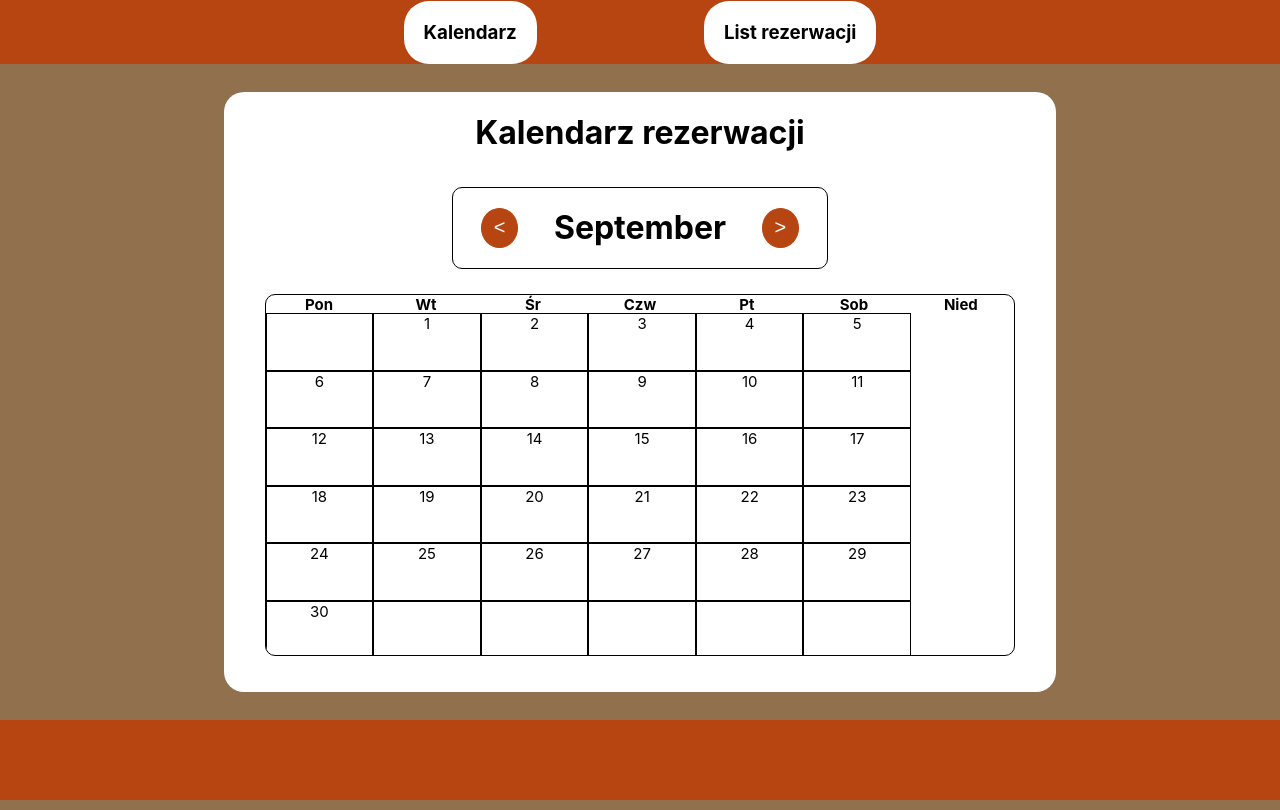
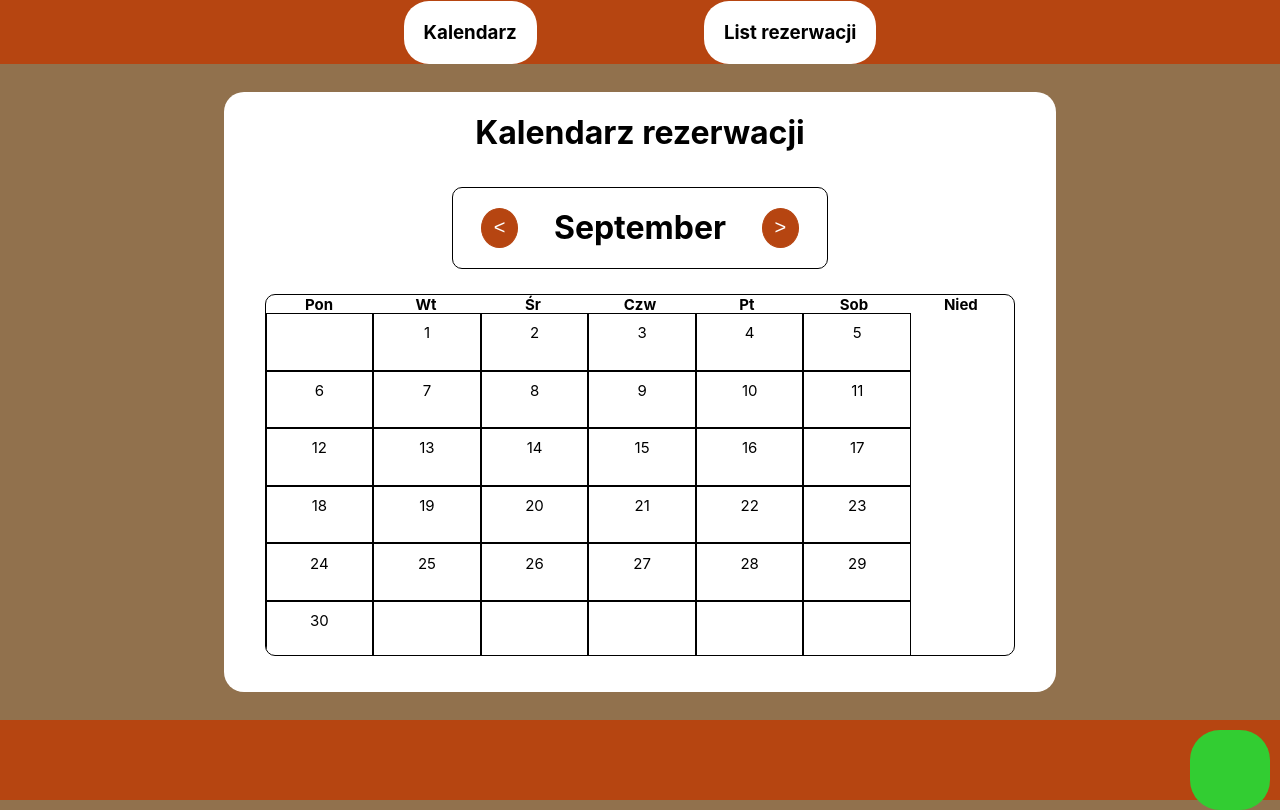
Before and after one commit to DaniilGamers/Lider2026Project.repo, a React (Create React App) app: page /kalendarz in a window 1280 px wide. Built offline with nearby package versions, Linux system fonts and the light colour scheme; no server answers.

Commit message:
Day 9 - 19.10.2026

```diff
--- a/src/Components/Calendar/CalendarComponent.module.css
+++ b/src/Components/Calendar/CalendarComponent.module.css
@@ -117,5 +117,9 @@
     display: flex;
     justify-content: center;
     border: 1px solid black;
+    display: flex;
+    flex-direction: column;
+    justify-content: space-around;
+    align-items: center;
 
 }
--- a/src/Components/Calendar/CalendarComponent.tsx
+++ b/src/Components/Calendar/CalendarComponent.tsx
@@ -9,9 +9,7 @@ const CalendarComponent = () => {
 
     const [startDay, setStartDay] = useState(0)
 
-    const [endDay, setEndDay] = useState(0)
-
-    const monthNumber = currentDate.getMonth() + 1;
+    const [reserveDate, setReserveDate] = useState([])
 
     let monthName = currentDate.toLocaleString("default", { month: "long" });
     monthName = monthName.charAt(0).toUpperCase() + monthName.slice(1);
@@ -30,6 +28,11 @@ const CalendarComponent = () => {
         // @ts-ignore
         setDaysInMonth(days);
         setStartDay(new Date(year, month, 0).getDay());
+
+         fetch('http://localhost:8000/rezerwacje')
+            .then(res => res.json())
+            .then(data => setReserveDate(data))
+            .catch(err => console.log(err));
 
 
 
@@ -84,7 +87,36 @@ const CalendarComponent = () => {
                             {daysInMonth.map((day) => <div className={css.daysEachBox} key={day}>{
                             // @ts-ignore
                             day.getDate()
-                            }</div>)}
+                            }
+                            <div>{reserveDate.map((res: any, i: number) => {
+                                if (!res.date) return null;
+
+                                const resDate = new Date(res.date);
+
+                                const isSameDay =
+                                    // @ts-ignore
+                                    resDate.getUTCDate() === day.getDate() &&
+                                    // @ts-ignore
+                                    resDate.getUTCMonth() === day.getMonth() &&
+                                    // @ts-ignore
+                                    resDate.getUTCFullYear() === day.getFullYear();
+
+                                if (isSameDay) {
+                                    const formattedTime = resDate.toLocaleTimeString('UTC', {
+                                        hour: '2-digit',
+                                        minute: '2-digit',
+                                        hour12: false
+                                    });
+
+                                    return (
+                                        <div key={i} style={{display: "flex", flexDirection: "column", alignItems: "center", textAlign: "center"}}>
+                                            {res.nazwa + " - "}
+                                            {formattedTime}
+                                        </div>
+                                    );
+                                }
+                                return null;
+                                })}</div></div>)}
 
                             {Array.from({ length: 18 }).map((_, index) => (<div className={css.emptyDays} key={index}></div>))}
                         </div>
--- a/src/Components/Footer/footer.module.css
+++ b/src/Components/Footer/footer.module.css
@@ -4,5 +4,14 @@
     background-color: rgb(182, 69, 17);
     height: 10vh;
     display: flex;
-    justify-content: center;
+    justify-content: right;
 }
+
+#adminBtn
+{
+    margin: 10px;
+    width: 80px;
+    height: 80px;
+    background-color: limegreen;
+    border-radius: 30px;
+}
--- a/src/Components/Footer/footer.tsx
+++ b/src/Components/Footer/footer.tsx
@@ -1,9 +1,12 @@
 import React from 'react';
 import css from './footer.module.css'
+import { Link } from 'react-router-dom';
 
 const FooterComponent = () => {
     return (
         <div id={css.footerBox}>
+
+            <Link to={'/panel_admina'}><div id={css.adminBtn}></div></Link>
 
         </div>
     );
--- a/src/Components/Room reservation/roomReservationComponent.tsx
+++ b/src/Components/Room reservation/roomReservationComponent.tsx
@@ -22,7 +22,7 @@ const RoomReservationComponent = () => {
     )
 
     function formatDate(dateString: any) {
-    return new Date(dateString).toLocaleString("en-US", {
+    return new Date(dateString).toLocaleString("UTC", {
         year: "numeric",
         month: "long",
         day: "numeric",
```
Also changed, not shown: diagrama/diagram_bazy_danych.drawio.png (added).
